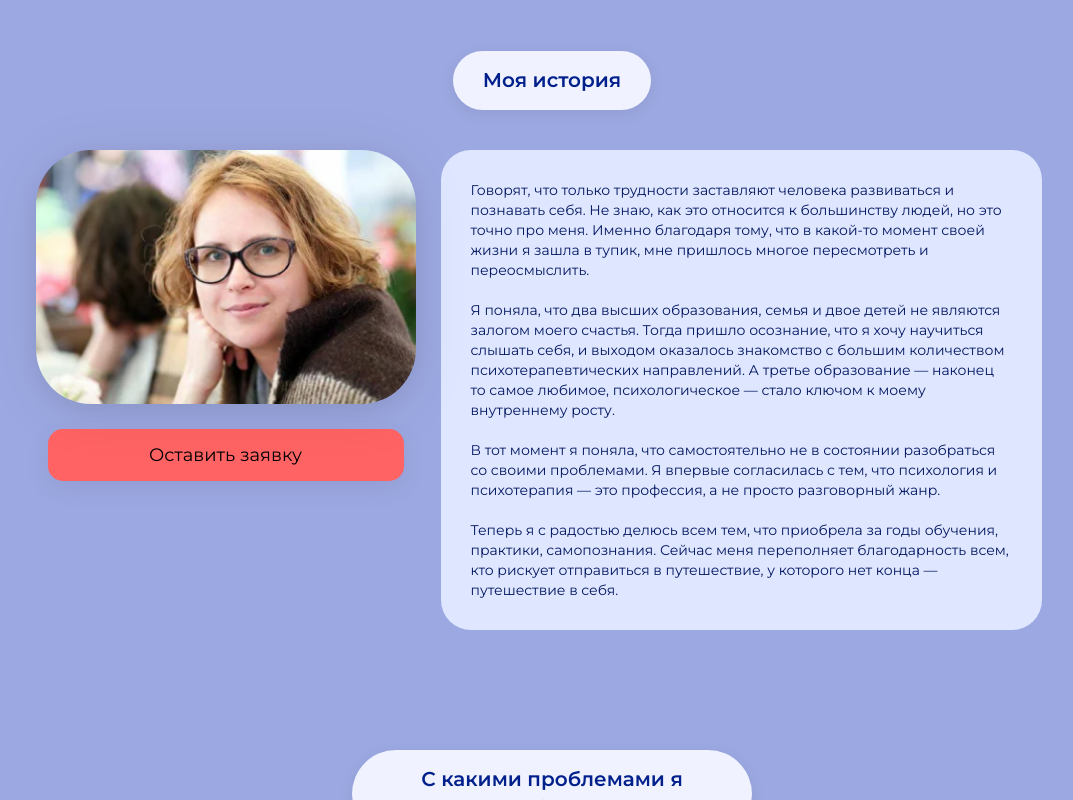
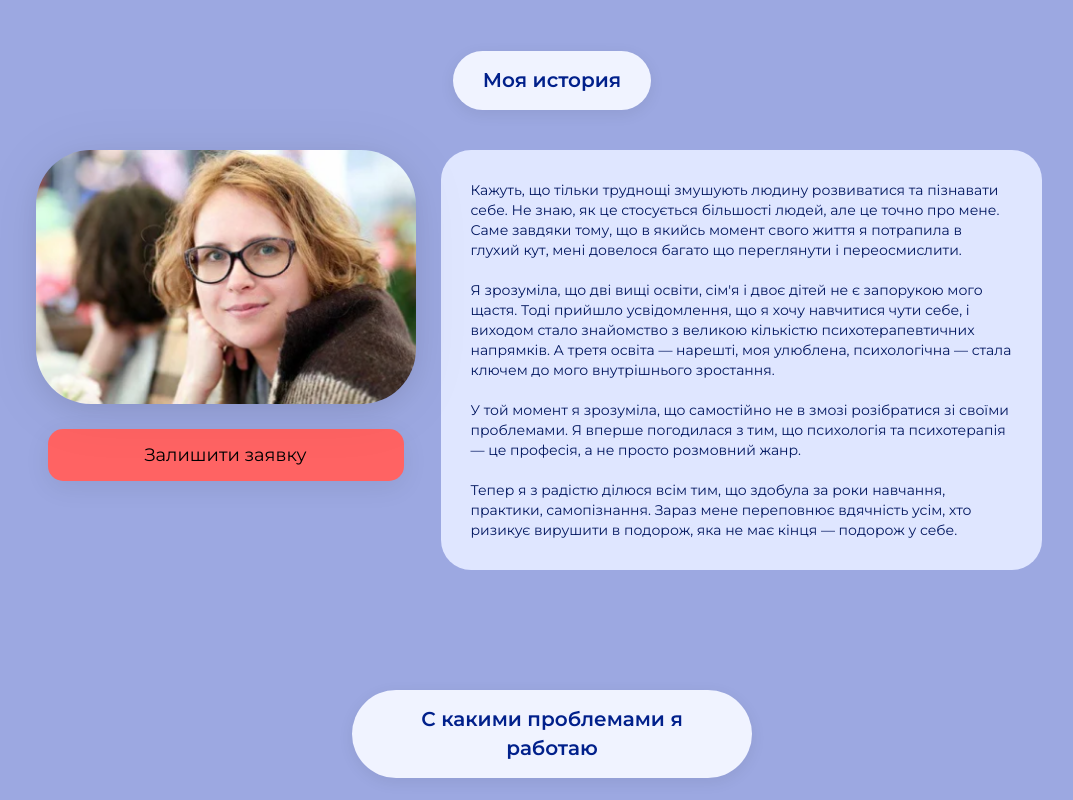
Before and after one commit to Fluebubble/marina-trots-website, a React (Vite) app: page / in a window 1280 px wide. Shown: the part 635-1435 px from the top of the page, without its empty margins (88-1161 px from the left). Built offline with nearby package versions, Linux system fonts and the light colour scheme.

Commit message:
Story block translation added + smooth scroll added to website

```diff
--- a/src/components/Story/Story.tsx
+++ b/src/components/Story/Story.tsx
@@ -2,20 +2,6 @@ import React from "react";
 import { Title } from "../Title/Title";
 import { Text } from "../Text/Text";
 import styles from "./Story.module.scss";
-
-// const formattedText = `
-//   Говорят, что только трудности заставляют человека развиваться и познавать себя. Не знаю, как это относится к большинству людей, но это точно про меня.
-
-// Именно благодаря тому, что в какой-то момент своей жизни я зашла в тупик, мне пришлось многое пересмотреть и переосмыслить. Я поняла, что два высших образования, семья и двое детей не являются залогом моего счастья.
-
-// Тогда пришло осознание, что я хочу научиться слышать себя, и выходом оказалось знакомство с большим количеством психотерапевтических направлений. А третье образование — наконец то самое любимое, психологическое — стало ключом к моему внутреннему росту.
-
-// В тот момент я поняла, что самостоятельно не в состоянии разобраться со своими проблемами. Я впервые согласилась с тем, что психология и психотерапия — это профессия, а не просто разговорный жанр.
-
-// Теперь я с радостью делюсь всем тем, что приобрела за годы обучения, практики, самопознания.
-
-// Сейчас меня переполняет благодарность всем, кто рискует отправиться в путешествие, у которого нет конца — путешествие в себя.
-// `;
 
 const StoryImage = ({ src, alt }: { src: string; alt: string }) => (
   <img src={src} alt={alt} className={styles.photo} />
@@ -34,18 +20,18 @@ export const Story = () => {
       <div className={styles.content}>
         <div className={styles["right-column"]}>
           <Text
-            text={`Говорят, что только трудности заставляют человека развиваться и познавать себя. Не знаю, как это относится к большинству людей, но это точно про меня. Именно благодаря тому, что в какой-то момент своей жизни я зашла в тупик, мне пришлось многое пересмотреть и переосмыслить.
+            text={`Кажуть, що тільки труднощі змушують людину розвиватися та пізнавати себе. Не знаю, як це стосується більшості людей, але це точно про мене. Саме завдяки тому, що в якийсь момент свого життя я потрапила в глухий кут, мені довелося багато що переглянути і переосмислити.
 
-Я поняла, что два высших образования, семья и двое детей не являются залогом моего счастья. Тогда пришло осознание, что я хочу научиться слышать себя, и выходом оказалось знакомство с большим количеством психотерапевтических направлений. А третье образование — наконец то самое любимое, психологическое — стало ключом к моему внутреннему росту.
+Я зрозуміла, що дві вищі освіти, сім'я і двоє дітей не є запорукою мого щастя. Тоді прийшло усвідомлення, що я хочу навчитися чути себе, і виходом стало знайомство з великою кількістю психотерапевтичних напрямків. А третя освіта — нарешті, моя улюблена, психологічна — стала ключем до мого внутрішнього зростання.
 
-В тот момент я поняла, что самостоятельно не в состоянии разобраться со своими проблемами. Я впервые согласилась с тем, что психология и психотерапия — это профессия, а не просто разговорный жанр.
+У той момент я зрозуміла, що самостійно не в змозі розібратися зі своїми проблемами. Я вперше погодилася з тим, що психологія та психотерапія — це професія, а не просто розмовний жанр.
 
-Теперь я с радостью делюсь всем тем, что приобрела за годы обучения, практики, самопознания. Сейчас меня переполняет благодарность всем, кто рискует отправиться в путешествие, у которого нет конца — путешествие в себя.`}
+Тепер я з радістю ділюся всім тим, що здобула за роки навчання, практики, самопізнання. Зараз мене переповнює вдячність усім, хто ризикує вирушити в подорож, яка не має кінця — подорож у себе.`}
           />
         </div>
         <div className={styles["left-column"]}>
           <StoryImage src="./img/elements/photo-1.png" alt="Марина Троц" />
-          <ContactButton href="#feedback" label="Оставить заявку" />
+          <ContactButton href="#feedback" label="Залишити заявку" />
         </div>
       </div>
     </section>
--- a/src/styles/_global.scss
+++ b/src/styles/_global.scss
@@ -1,3 +1,7 @@
+html {
+  scroll-behavior: smooth;
+}
+
 body {
   background-color: #9ca8e1;
 }
```
